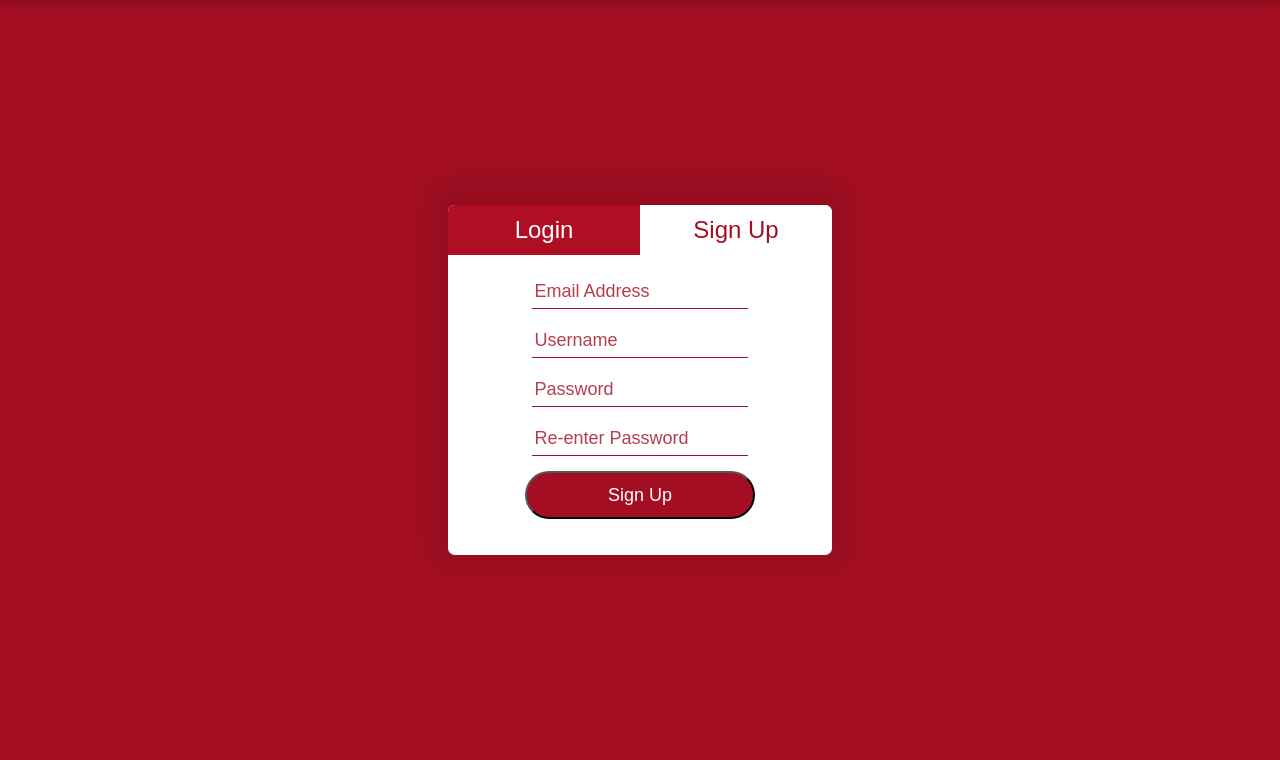
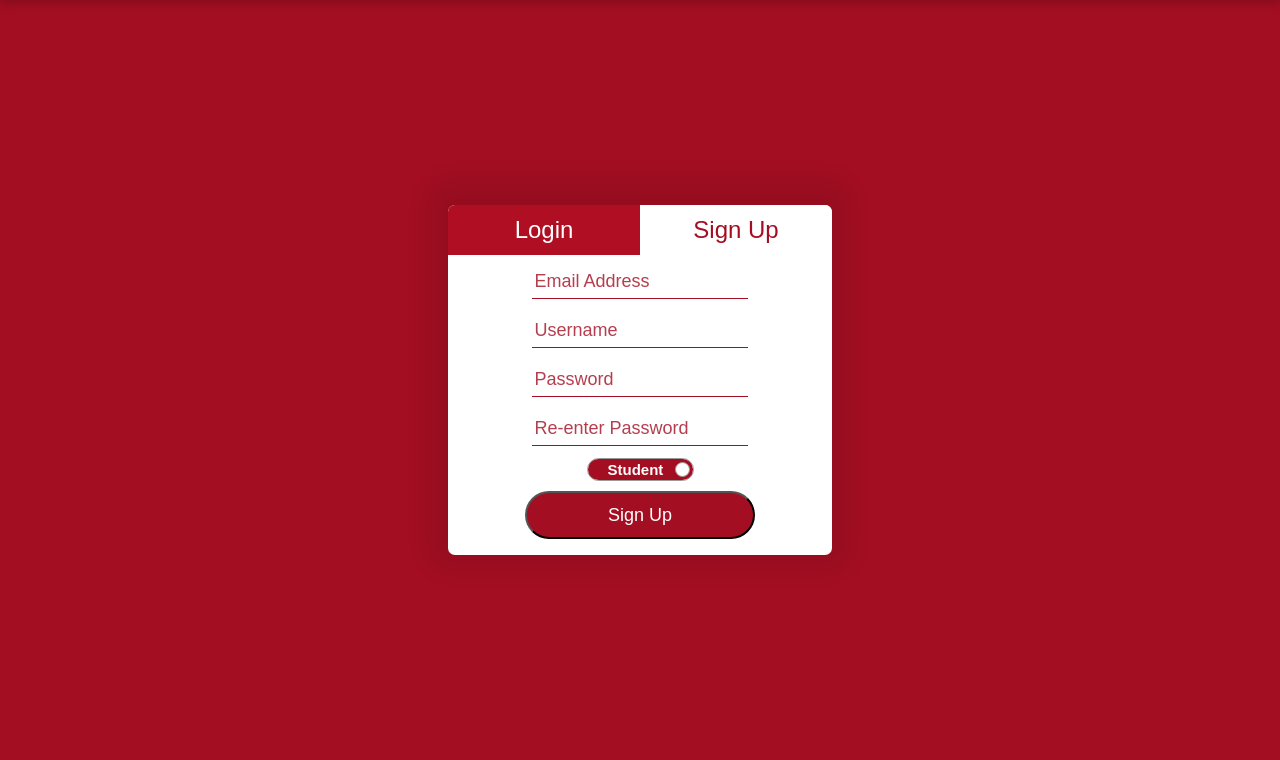
Before and after one commit to EricPatel/Autograder, a Flask app: page /login in a window 1280 px wide, after a click on "Sign Up". Shown: the part 40-800 px from the top of the page. Run offline with Flask 2, Linux system fonts and the light colour scheme.

Commit message:
Updated login page

```diff
--- a/webApp/static/styles/style.css
+++ b/webApp/static/styles/style.css
@@ -327,7 +327,7 @@ h1.red{
 }
 
 #username2{
-  padding-top: 20px;
+  padding-top: 10px;
 }
 
 hr{
@@ -396,13 +396,64 @@ p{
     padding-bottom: 5px;
     margin-left: 0px;
     width: 50%;
-    color: #595959;
+    color: #a30e22;
 }
 
 .padDesc{
   padding-left: 20px;
   padding-right: 20px;
 }
+
+.onoffswitch {
+    position: relative; width: 107px;
+    -webkit-user-select:none; -moz-user-select:none; -ms-user-select: none;
+    margin: auto;
+    margin-top: 12px;
+    margin-bottom: -5px;
+}
+.onoffswitch-checkbox {
+    display: none;
+}
+.onoffswitch-label {
+    display: block; overflow: hidden; cursor: pointer;
+    border: 1px solid #999999; border-radius: 18px;
+}
+.onoffswitch-inner {
+    display: block; width: 200%; margin-left: -100%;
+    transition: margin .7s ease-in 0s;
+}
+.onoffswitch-inner:before, .onoffswitch-inner:after {
+    display: block; float: left; width: 50%; height: 21px; padding: 0; line-height: 21px;
+    font-size: 15px; color: white; font-family: Trebuchet, Arial, sans-serif; font-weight: bold;
+    box-sizing: border-box;
+}
+.onoffswitch-inner:before {
+    content: "Student";
+    padding-left: 20px;
+    background-color: #A30E22; color: #FFFFFF;
+}
+.onoffswitch-inner:after {
+    content: "Professor";
+    padding-right: 10px;
+    background-color: #A30E22; color: #FFFFFF;
+    text-align: right;
+}
+.onoffswitch-switch{
+    display: block; width: 13px; margin: 4px;
+    background: #FFFFFF;
+    position: absolute; top: 0; bottom: 0;
+    right: 82px;
+    border: 1px solid #999999; border-radius: 18px;
+    transition: all .7s ease-in 0s;
+}
+
+.onoffswitch-checkbox:checked + .onoffswitch-label .onoffswitch-inner {
+    margin-left: 0;
+}
+.onoffswitch-checkbox:checked + .onoffswitch-label .onoffswitch-switch {
+    right: 0px;
+}
+
 @media screen and (max-width: 699px) {
   .text{
     width: 50%;
--- a/webApp/templates/pages/login.html
+++ b/webApp/templates/pages/login.html
@@ -23,6 +23,13 @@
             <input class="inputTextS" type="text" name="username" placeholder="Username"></input>
             <input class="inputTextS" type="password" name="username" placeholder="Password"></input>
             <input class="inputTextS" type="password" name="username" placeholder="Re-enter Password"></input>
+            <div class="onoffswitch">
+                <input type="checkbox" name="onoffswitch" class="onoffswitch-checkbox" id="myonoffswitch" checked>
+                <label class="onoffswitch-label" for="myonoffswitch">
+                    <span class="onoffswitch-inner"></span>
+                    <span class="onoffswitch-switch"></span>
+                </label>
+            </div>
             <input class="buttonS" type="submit" value="Sign Up"></input>
           </form>
         </div>
```
